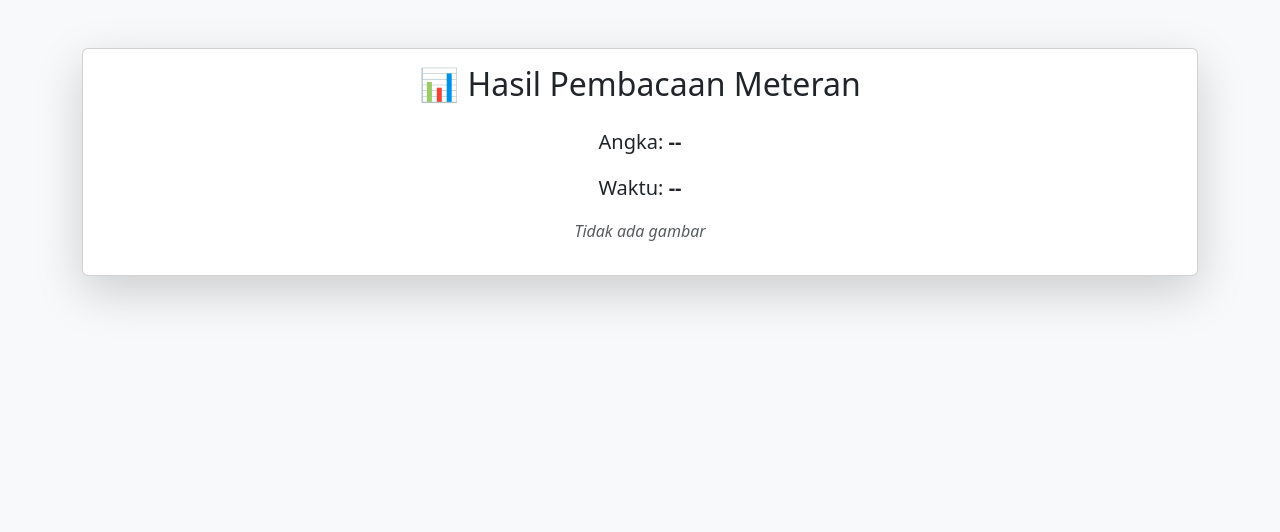
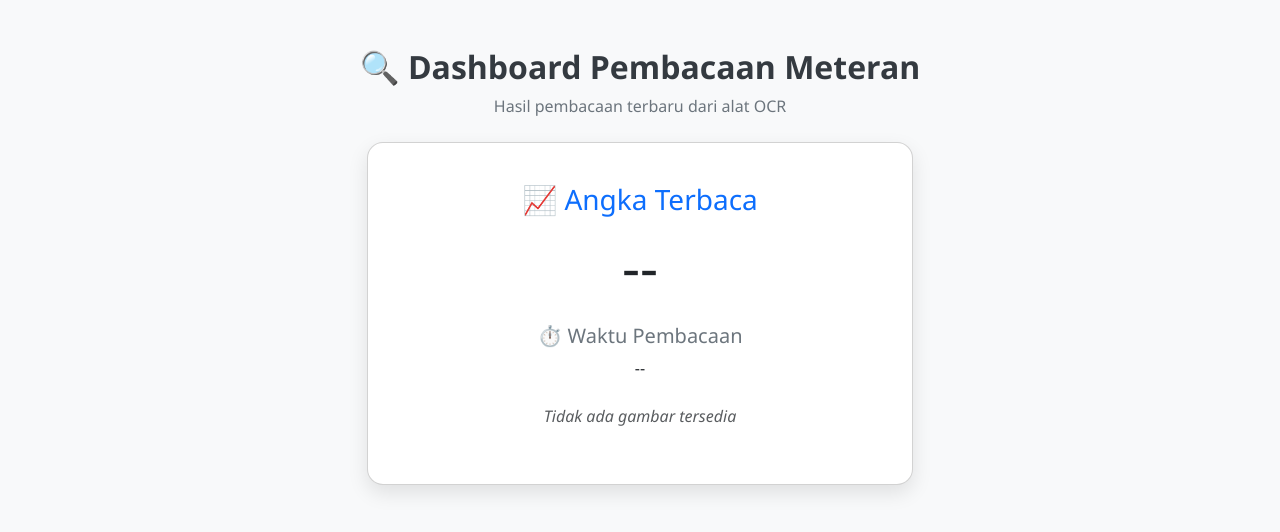
Before and after one commit to Nurhamid17/web-meteran, a Flask app: page / in a window 1280 px wide. Shown: the top 532 px of the page. Run offline with Flask 3, Linux system fonts and the light colour scheme.

Commit message:
Initial commot

```diff
--- a/templates/index.html
+++ b/templates/index.html
@@ -3,27 +3,56 @@
 <head>
   <meta charset="UTF-8">
   <meta name="viewport" content="width=device-width, initial-scale=1.0">
-  <title>Dashboard Meteran</title>
+  <title>Dashboard Pembacaan Meteran</title>
   <link href="https://cdn.jsdelivr.net/npm/bootstrap@5.3.2/dist/css/bootstrap.min.css" rel="stylesheet">
+  <style>
+    body {
+      background: #f8f9fa;
+      font-family: 'Segoe UI', Tahoma, Geneva, Verdana, sans-serif;
+    }
+    .card {
+      border-radius: 16px;
+      box-shadow: 0 8px 20px rgba(0,0,0,0.1);
+    }
+    .heading {
+      font-size: 2rem;
+      font-weight: bold;
+      color: #343a40;
+    }
+    .subtext {
+      font-size: 1rem;
+      color: #6c757d;
+    }
+  </style>
 </head>
-<body class="bg-light">
+<body>
 
-  <div class="container py-5">
-    <div class="card shadow-lg">
-      <div class="card-body text-center">
-        <h2 class="card-title mb-4">📊 Hasil Pembacaan Meteran</h2>
+<div class="container py-5">
+  <div class="text-center mb-4">
+    <h1 class="heading">🔍 Dashboard Pembacaan Meteran</h1>
+    <p class="subtext">Hasil pembacaan terbaru dari alat OCR</p>
+  </div>
 
-        <p class="fs-5">Angka: <strong>{{ data.angka }}</strong></p>
-        <p class="fs-5">Waktu: <strong>{{ data.waktu }}</strong></p>
+  <div class="row justify-content-center">
+    <div class="col-md-6">
+      <div class="card p-4">
+        <div class="card-body text-center">
+          <h3 class="mb-3 text-primary">📈 Angka Terbaca</h3>
+          <p class="display-4">{{ data.angka }}</p>
 
-        {% if data.gambar %}
-          <img src="{{ data.gambar }}" alt="Foto Meteran" class="img-fluid rounded shadow-sm mt-4" style="max-width: 400px;">
-        {% else %}
-          <p class="text-muted fst-italic">Tidak ada gambar</p>
-        {% endif %}
+          <h5 class="mt-4 text-secondary">⏱️ Waktu Pembacaan</h5>
+          <p class="fw-medium">{{ data.waktu }}</p>
+
+          {% if data.gambar %}
+            <img src="{{ data.gambar }}" alt="Foto Meteran" class="img-fluid rounded mt-4 shadow-sm" style="max-width: 400px;">
+          {% else %}
+            <p class="text-muted fst-italic mt-4">Tidak ada gambar tersedia</p>
+          {% endif %}
+        </div>
       </div>
     </div>
   </div>
+</div>
 
 </body>
 </html>
```
Also changed, not shown: tesbot.py (+21 -3 lines).
